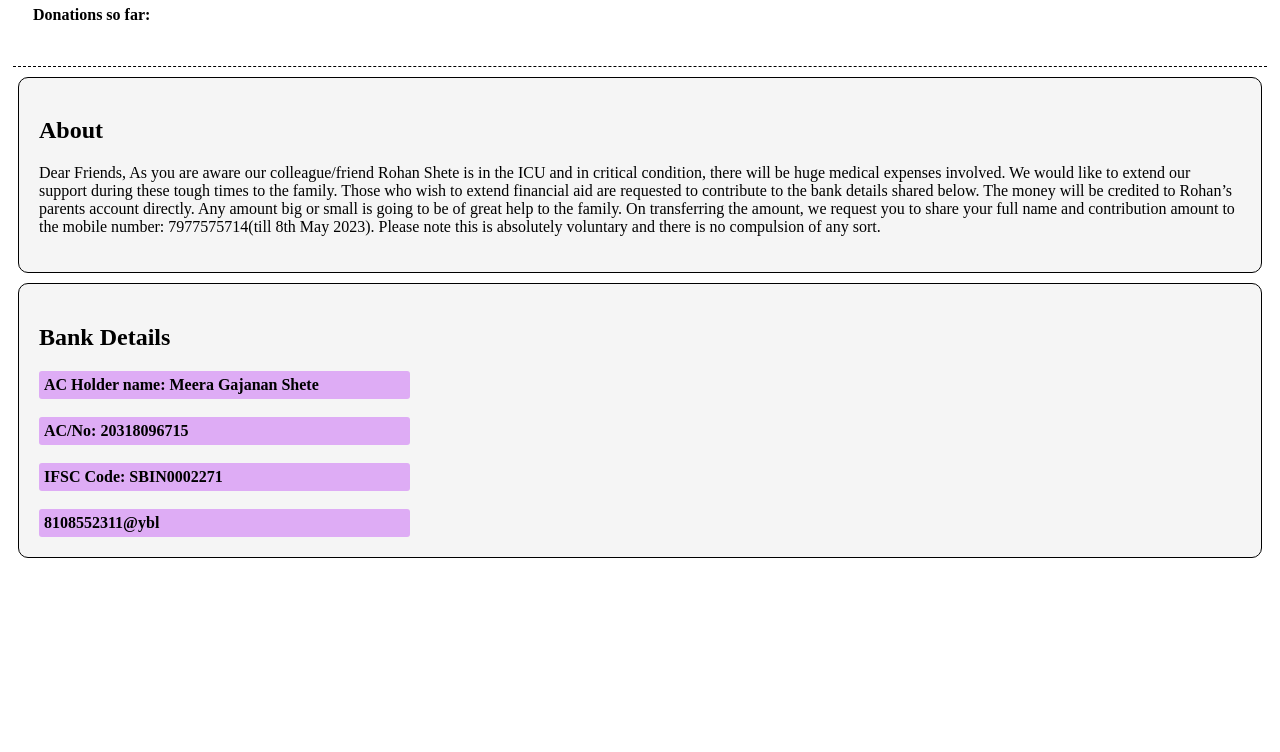
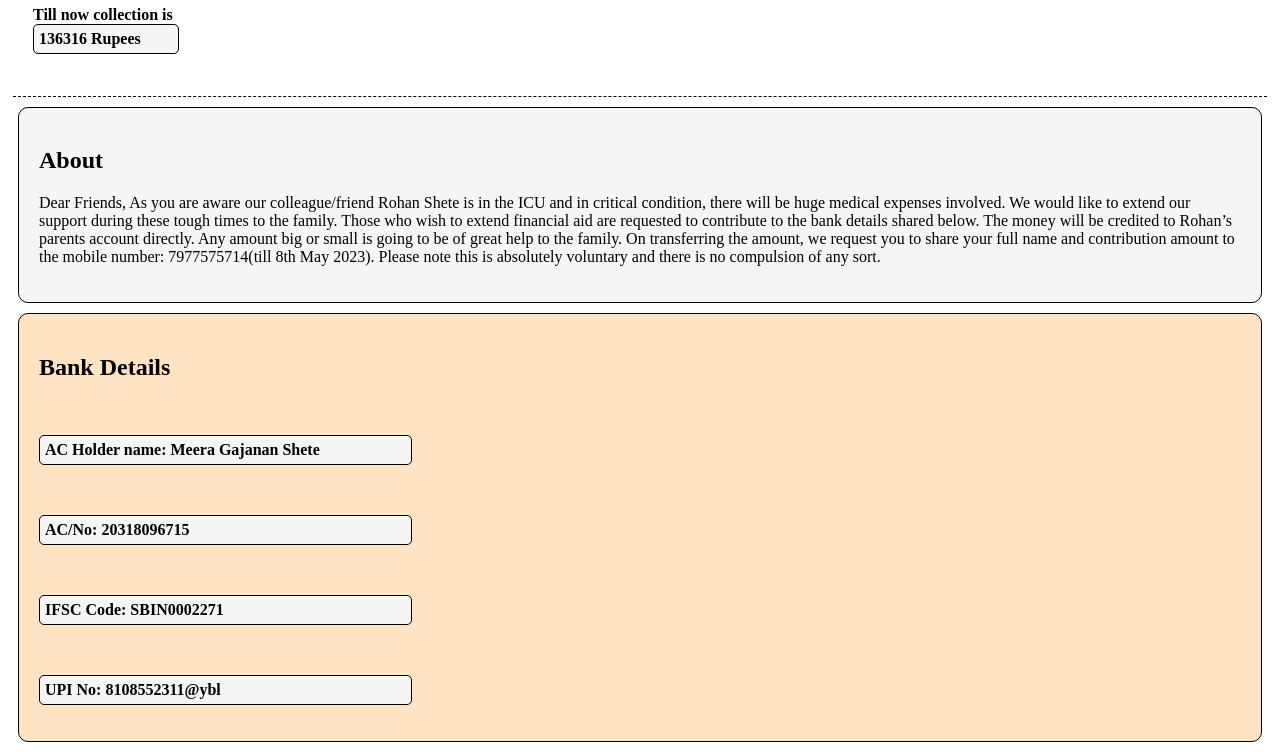
Before and after one commit to pranayzv/HelpRohan, a plain HTML site: page index.html in a window 1280 px wide. Shown: the part 80-832 px from the top of the page. Before the commit the page ends 800 px from the top, so only its background shows below. Drawn offline with Linux system fonts and the light colour scheme.

Commit message:
first commit

```diff
--- a/index.html
+++ b/index.html
@@ -10,7 +10,7 @@
     border-bottom: 0.5px;
     border-style: dashed; padding: 20px; margin: 5px;" >
     <div class="header">Help Rohan</div>
-    <h4>Donations so far: </h4>
+    <h4>Till now collection is <div class="donation_text">136316 Rupees</div></h4>
 </div>
 
 
@@ -34,12 +34,12 @@
     </div>
 
     <div class="bank_details">
-        <h2>Bank Details</h2>
+        <h2>Bank Details</h2><br>
     <div>
-        <div class="secondary_text">AC Holder name: Meera Gajanan Shete</div> <br>
-        <div class="secondary_text">AC/No: 20318096715</div><br>
-        <div class="secondary_text">IFSC Code: SBIN0002271</div><br>
-        <div class="secondary_text">8108552311@ybl</div>
+        <p class="secondary_text">AC Holder name: Meera Gajanan Shete</p><br>
+        <p class="secondary_text">AC/No: 20318096715</p><br>
+        <p class="secondary_text">IFSC Code: SBIN0002271</p><br>
+        <p class="secondary_text">UPI No: 8108552311@ybl</p>
     </div>
 </div>
 
--- a/style.css
+++ b/style.css
@@ -1,6 +1,6 @@
 
 .header{
-    width: 20%;
+    width: 30%;
     font-size: 2em;
     font-weight: bold;
     background-color: aquamarine;
@@ -17,7 +17,7 @@ border-style: solid;
 }
 
 .bank_details{
-background-color: whitesmoke;
+background-color: bisque;
 border: black;
 border-width: 1px;
 margin: 10px;
@@ -26,10 +26,26 @@ padding: 20px;
 border-style: solid;
 }
 
+
+.donation_text{
+    background-color: whitesmoke;
+    word-wrap: normal;
+    width: 11%;
+        padding: 5px;
+        font-weight: bold;
+        border-radius: 3px;
+        border-width: 1px;
+    border-radius: 5px;
+    border-style: solid;
+    }
+
 .secondary_text{
+background-color: whitesmoke;
     width: 30%;
+    padding: 5px;
     font-weight: bold;
-    background-color: #DEACF5;
-    padding: 5px;
     border-radius: 3px;
+    border-width: 1px;
+border-radius: 5px;
+border-style: solid;
 }
```
